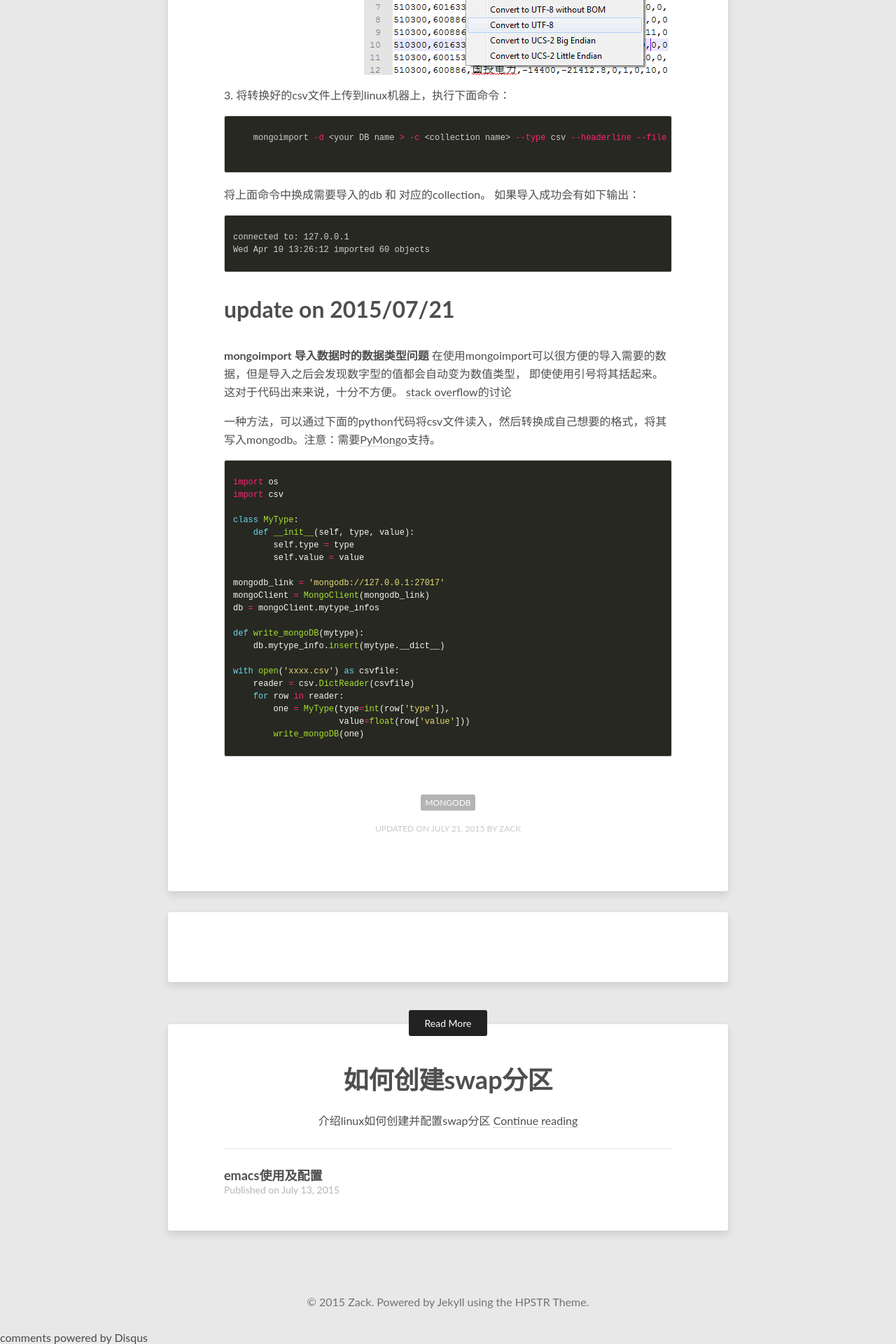
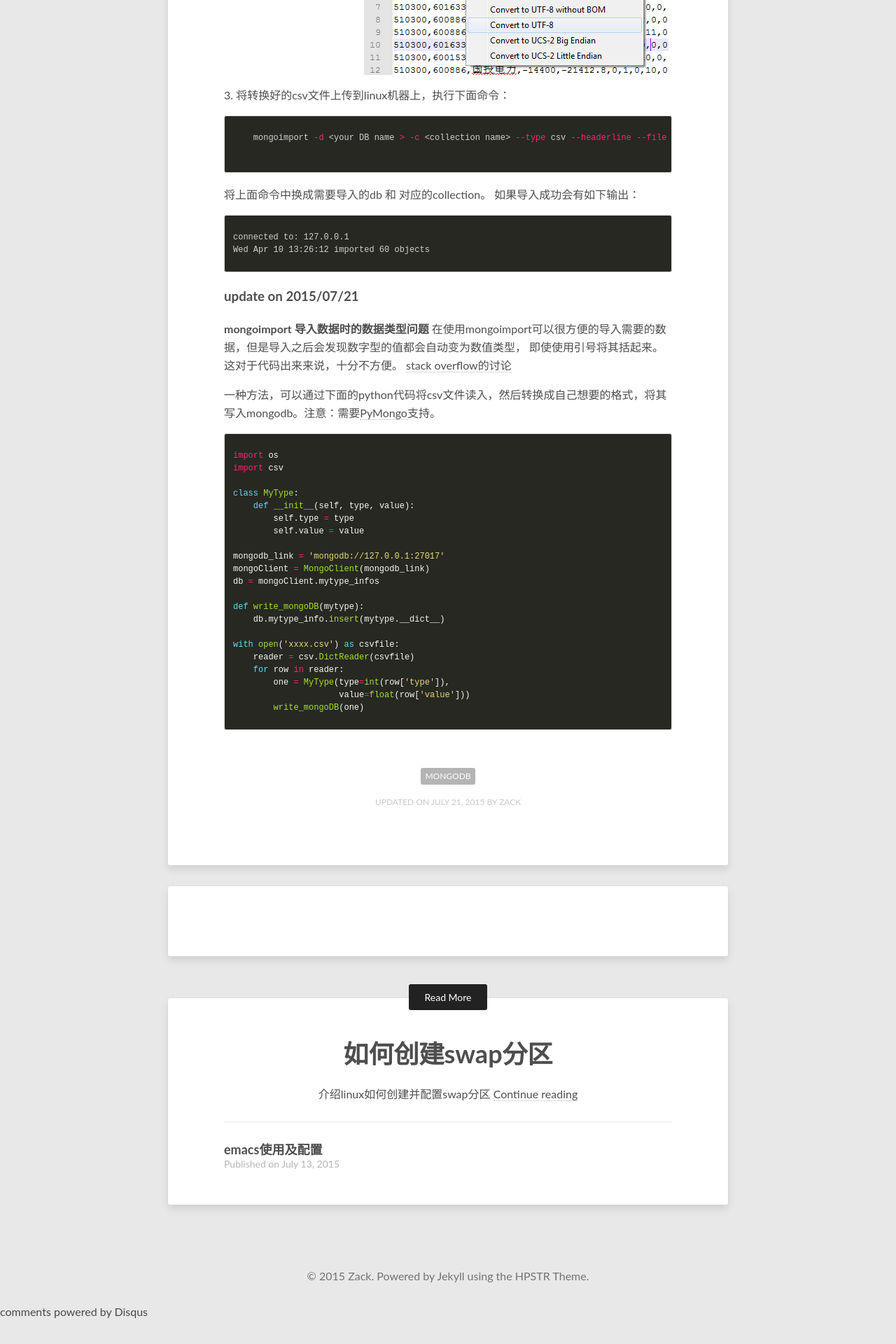
Before and after one commit to ZackZK/ZackZK.github.io, a Jekyll site: the page built from _posts/2015-07-15-mongodb-import-from-excel.md, in a window 1280 px wide. Shown: the part 2181-4101 px from the top of the page at 70% size. Built offline with Jekyll 4.4.1, drawn with Linux system fonts in a browser that asks for light colours; comment, search, counter and statistics services are not loaded; after the commit the page ends 4064 px from its top, so only the background shows below that.

Commit message:
format adjustment
format adjustment

```diff
--- a/_posts/2015-07-15-mongodb-import-from-excel.md
+++ b/_posts/2015-07-15-mongodb-import-from-excel.md
@@ -52,7 +52,7 @@ connected to: 127.0.0.1
 Wed Apr 10 13:26:12 imported 60 objects
 {% endhighlight %}
 
-# update on 2015/07/21
+### update on 2015/07/21
 **mongoimport 导入数据时的数据类型问题**
 在使用mongoimport可以很方便的导入需要的数据，但是导入之后会发现数字型的值都会自动变为数值类型， 即使使用引号将其括起来。这对于代码出来来说，十分不方便。
 [stack overflow的讨论](http://stackoverflow.com/questions/24223443/mongoimport-choosing-field-type)
```
